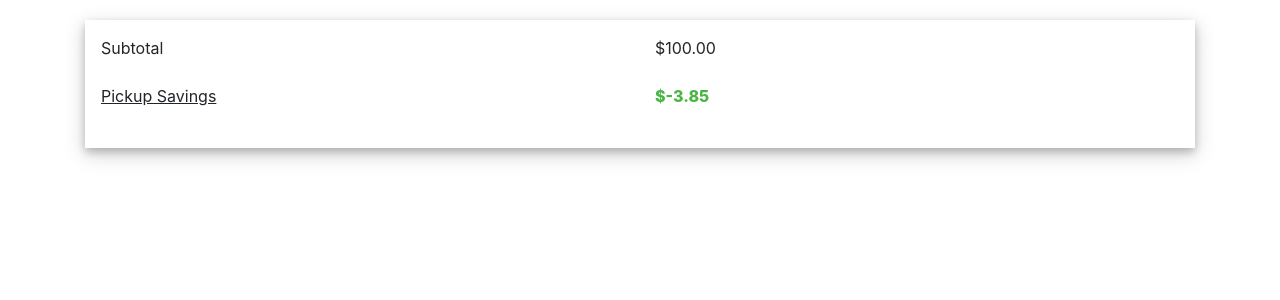
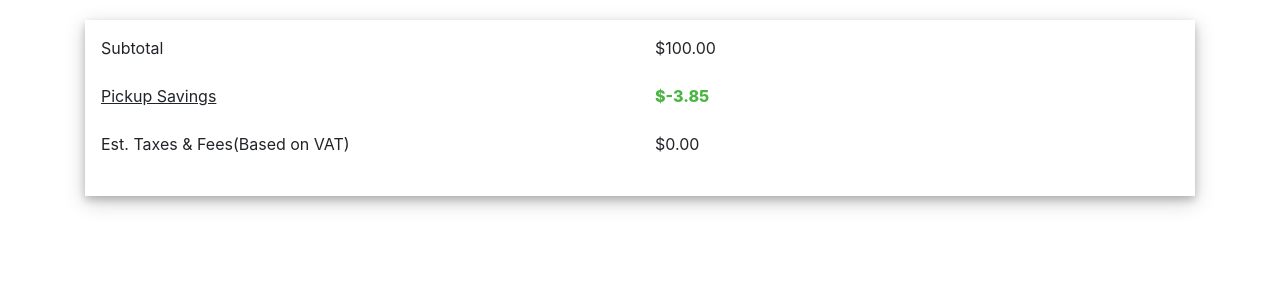
Before and after one commit to Arrotech/PizzaDelivery, a React (Create React App) app: page / in a window 1280 px wide. Shown: the top 300 px of the page. Built offline with nearby package versions, Linux system fonts and the light colour scheme.

Commit message:
Chore (Taxes Component)
What does this pr do?

Create taxes component that allows a customer to view value charged due
to tax.

Any related pivotal stories?

[Finishes #172486349]

Screenshots

```diff
--- a/src/App.js
+++ b/src/App.js
@@ -2,6 +2,7 @@ import React, { Component } from "react";
 import { Container } from "react-bootstrap";
 import Subtotal from "./components/Subtotal/Subtotal";
 import PickupSavings from "./components/PickupSavings/PickupSavings";
+import Taxes from "./components/Taxes/Taxes";
 import "./App.css";
 
 class App extends Component {
@@ -10,7 +11,8 @@ class App extends Component {
 
     this.state = {
       total: 100,
-      PickupSavings: -3.85
+      PickupSavings: -3.85,
+      taxes: 0
     };
   }
 
@@ -20,6 +22,7 @@ class App extends Component {
         <Container className="purchase-card">
           <Subtotal price={this.state.total.toFixed(2)} />
           <PickupSavings price={this.state.PickupSavings} />
+          <Taxes taxes={this.state.taxes.toFixed(2)}/>
         </Container>
       </div>
     );
--- /dev/null
+++ b/src/components/Taxes/Taxes.js
@@ -0,0 +1,13 @@
+import React, {Component} from "react";
+import { Row, Col } from "react-bootstrap";
+
+export default class Taxes extends Component{
+    render (){
+        return(
+            <Row className="show-grid">
+                <Col md={6}>Est. Taxes & Fees(Based on VAT)</Col>
+        <Col md={6}>{`$${this.props.taxes}`}</Col>
+            </Row>
+        );
+    }
+}
```
